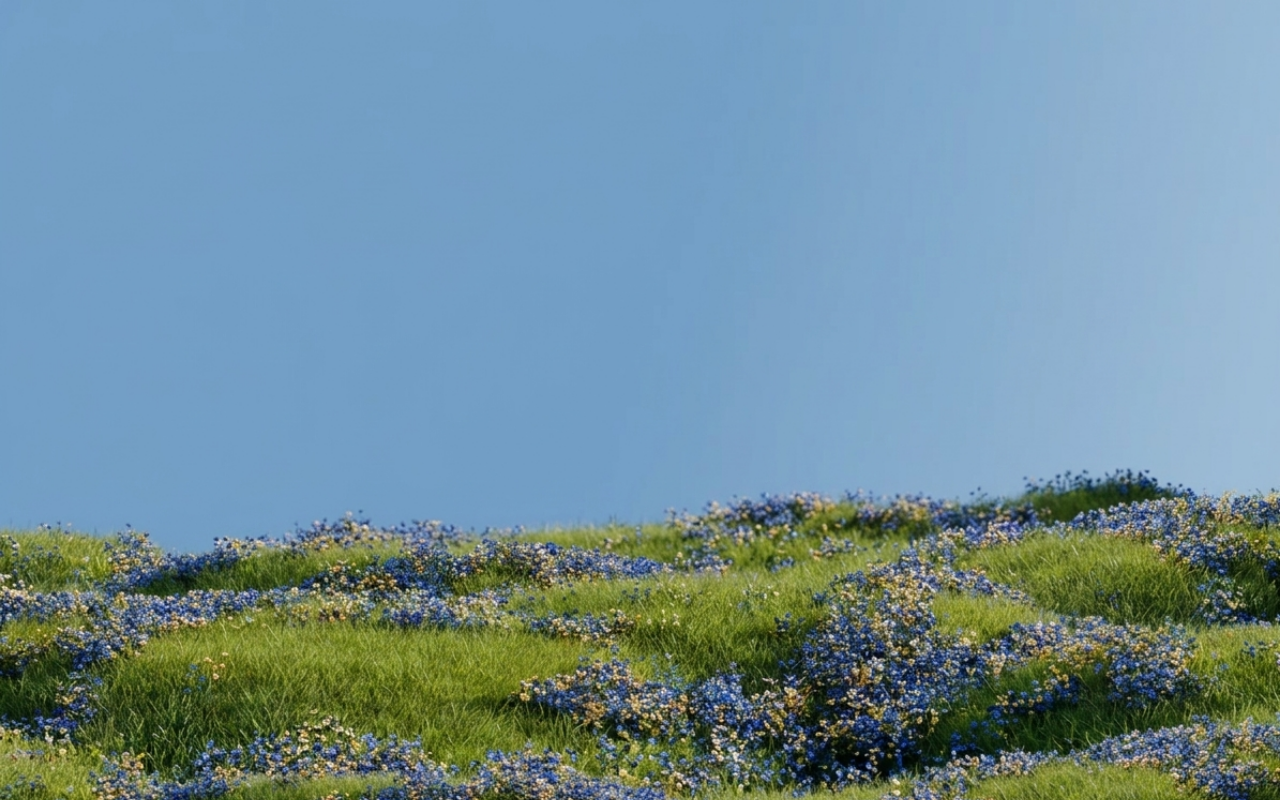
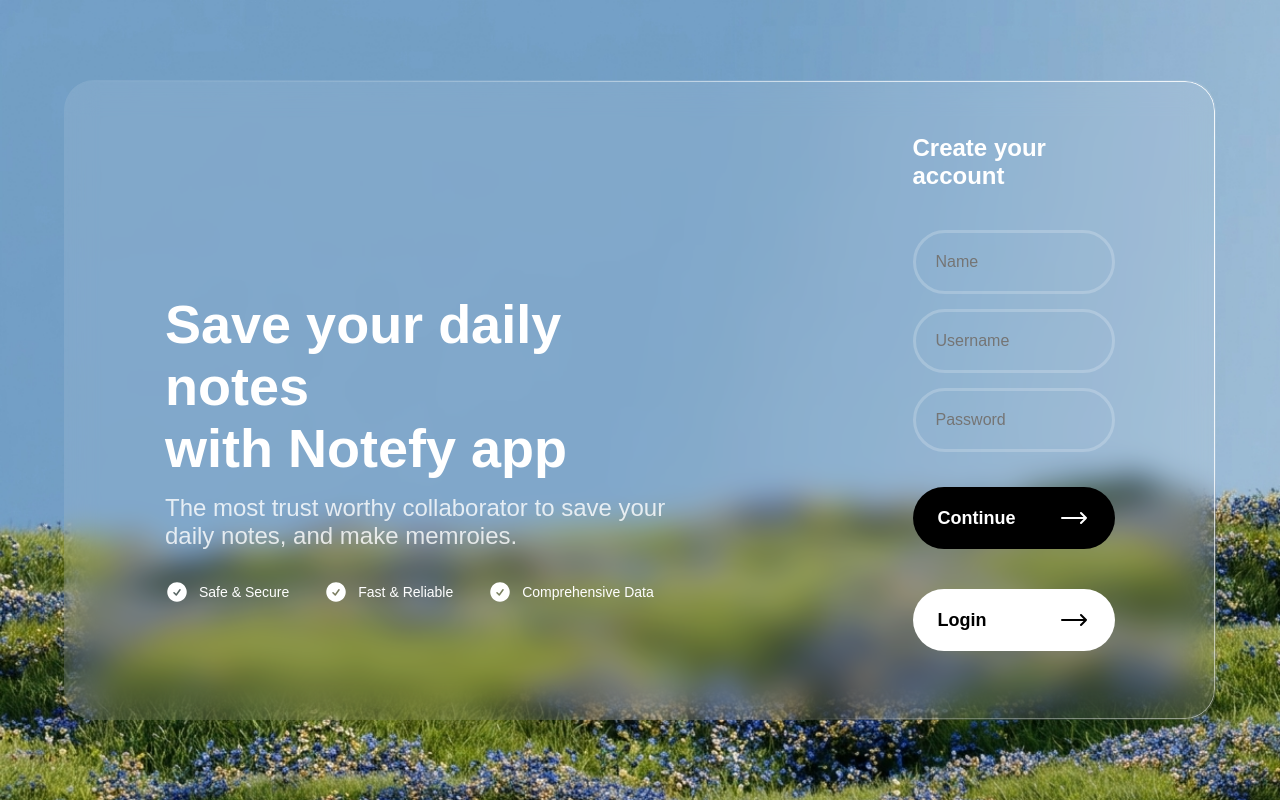
Before and after one commit to Barez01/react-task-manager, a React (Vite) app: page /signup in a window 1280 px wide. Before the commit this address had no page. Built offline with nearby package versions, Linux system fonts and the light colour scheme.

Commit message:
Animated loading added to button

```diff
--- a/src/App.tsx
+++ b/src/App.tsx
@@ -9,8 +9,9 @@
     <Provider store={store}>
       <BrowserRouter>
       <Routes>
+        <Route path={ROUTES.HOME.path} element={ROUTES.HOME.element}></Route>
         <Route path={ROUTES.LOGIN.path} element={ROUTES.LOGIN.element}></Route>
-        <Route path={ROUTES.HOME.path} element={ROUTES.HOME.element}></Route>
+        <Route path={ROUTES.SIGNUP.path} element={ROUTES.SIGNUP.element}></Route>
       </Routes>
     </BrowserRouter>
     </Provider>
--- a/src/Features/Auth/Components/Login.css
+++ b/src/Features/Auth/Components/Login.css
@@ -206,3 +206,48 @@
     --angle: 1turn;
   }
 }
+
+/* ------------------------------------------------------------ */
+
+/* HTML: <div class="loader"></div> */
+/* .loader {
+  width: 30px;
+  aspect-ratio: 1;
+  border-radius: 50%;
+  background:
+    radial-gradient(farthest-side,#ffa516 94%,#0000) top/8px 8px no-repeat,
+    conic-gradient(#0000 30%,#ffa516);
+  -webkit-mask: radial-gradient(farthest-side,#0000 calc(100% - 8px),#000 0);
+  animation: l13 1s infinite linear;
+}
+@keyframes l13{
+  100%{transform: rotate(1turn)}
+} */
+
+/* -------------------------------------------------------- */
+
+/* HTML: <div class="loader"></div> */
+.loader {
+  margin: 7.5px 0;
+  width: 30px;
+  height: 15px;
+  position: relative;
+}
+.loader:before {
+  content: "";
+  position: absolute;
+  border-radius: 50px;
+  box-shadow: 0 0 0 3px inset #fff;
+  animation: l3 0.75s infinite alternate;
+}
+@keyframes l3 {
+  0% {
+    inset: 0 15px 0 0;
+  }
+  50% {
+    inset: 0 0 0 0;
+  }
+  100% {
+    inset: 0 0 0 15px;
+  }
+}
--- a/src/Features/Auth/Login.tsx
+++ b/src/Features/Auth/Login.tsx
@@ -73,7 +73,11 @@
           />
           <button className="continue-button" onClick={handleLogin}>
             <h2>{loading ? "Loading..." : "Continue"}</h2>
-            {ArrowIcon({ color: "#fff", size: 32 })}
+            {loading ? (
+              <div className="loader"></div>
+            ) : (
+              ArrowIcon({ color: "#fff", size: 32 })
+            )}
           </button>
 
           <div className="divider"></div>
--- a/src/Features/Auth/Signup.tsx
+++ b/src/Features/Auth/Signup.tsx
@@ -29,7 +29,7 @@
 
   return (
     <section className="login">
-      <div className="blur-component">
+      <div className="blur-component animated-border">
         <div className="left-component">
           <h2>
             Save your daily notes <br />
@@ -78,16 +78,20 @@
             value={password}
             onChange={(e) => setPassword(e.target.value)}
           />
-          <button className="continue-button" onClick={handleSignup}>
+          <button className="continue-button" onClick={() => handleSignup}>
             <h2>{loading ? "Loading..." : "Continue"}</h2>
-            {ArrowIcon({ color: "#fff", size: 32 })}
+            {loading ? (
+              <div className="loader"></div>
+            ) : (
+              ArrowIcon({ color: "#fff", size: 32 })
+            )}
           </button>
 
           <div className="divider"></div>
 
           <button
             className="other-button"
-            onClick={() => navigate(ROUTES.SIGNUP.path)}
+            onClick={() => navigate(ROUTES.LOGIN.path)}
           >
             <h2>Login</h2>
             {ArrowIcon({ color: "#000", size: 32 })}
```
